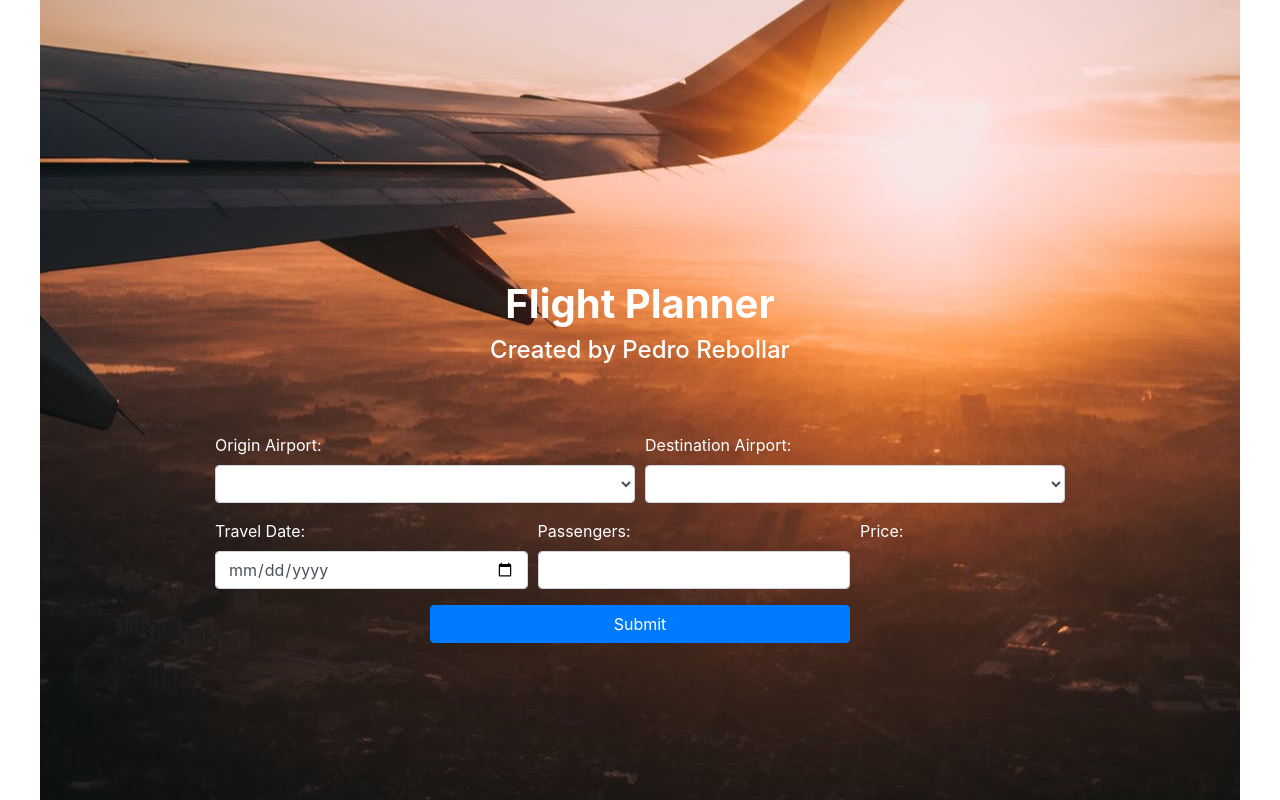
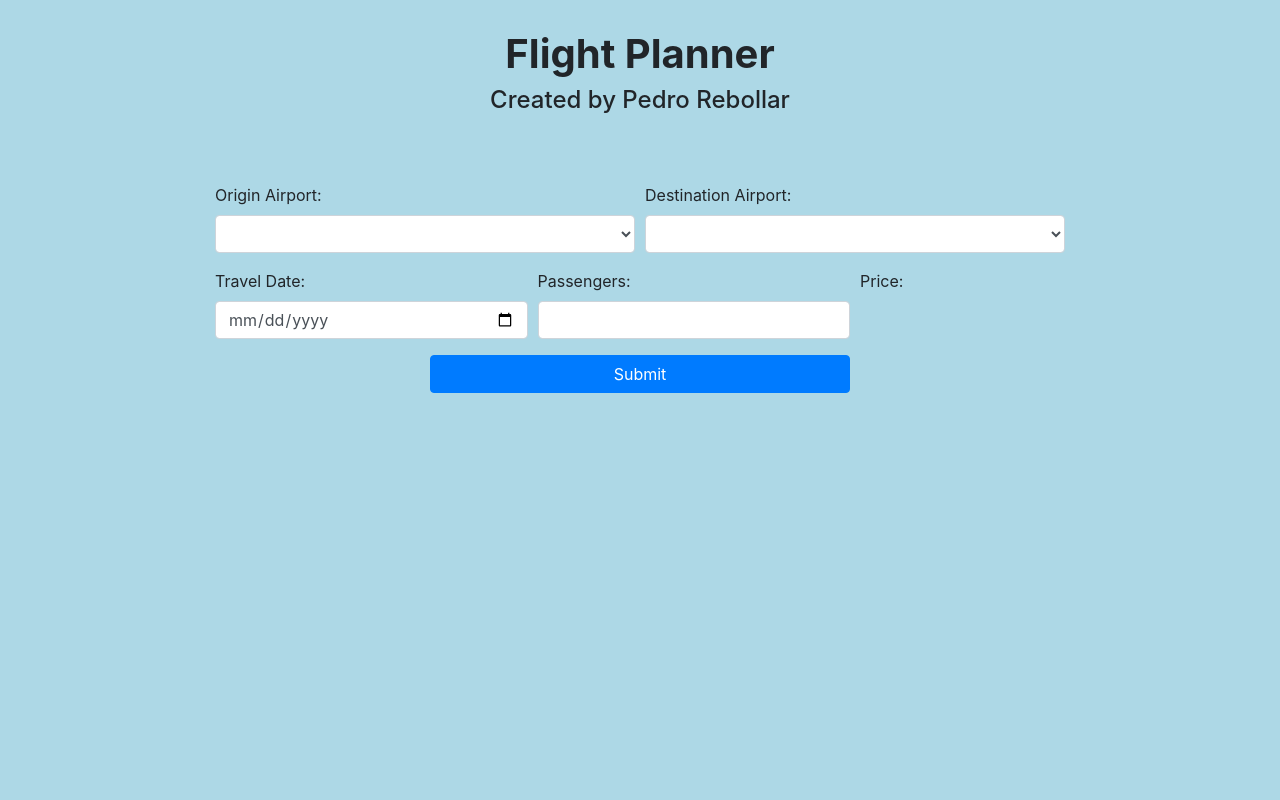
Before and after one commit to prebollar15/csc436-travelApp, an Angular app: page / in a window 1280 px wide. Built offline with nearby package versions, Linux system fonts and the light colour scheme.

Commit message:
removed background picture

```diff
--- a/src/app/flight/flight.component.html
+++ b/src/app/flight/flight.component.html
@@ -3,6 +3,8 @@
 -->
 
 <form #form="ngForm" (ngSubmit)="onSubmit(form)">
+
+  <!-- Origin Airport -->
   <div class="form-row">
     <div class="form-group col-md-4 offset-md-2 mb-3">
       <label>Origin Airport: </label>
@@ -14,6 +16,7 @@
       </select>
     </div>
 
+    <!-- Destination Airport -->
     <div class="form-group col-md-4 mb-3">
       <label>Destination Airport: </label>
       <select class = "form-control" name="destination" [(ngModel)]="model.destinationAirport">
@@ -25,17 +28,20 @@
     </div>
   </div>
 
+  <!-- Travel Date-->
   <div class="form-row">
     <div class="form-group col-md-3 offset-md-2 mb-3">
       <label>Travel Date: </label>
       <input type="date" class="form-control" name="date" [(ngModel)]="model.flightDate">
     </div>
 
+    <!-- Passengers -->
     <div class="form-group col-md-3 mb-3">
       <label>Passengers: </label>
       <input type="number" class="form-control" min="1" max="999" name="passengers" [(ngModel)]="model.passengers">
     </div>
 
+    <!--  Price-->
     <div class="form-group col-md-3">
       <label>Price: </label>
       {{model.passengers * 150 | currency}}
--- a/src/styles.css
+++ b/src/styles.css
@@ -5,6 +5,7 @@
   background-color: transparent;
 }
 
+/*
 body {
   background-image: url("../src/images/background_img.jpg");
   background-position: center;
@@ -14,3 +15,8 @@ body {
   color: white;
   padding-top: 250px;
 }
+*/
+
+body {
+  background-color: lightblue;
+}
```
